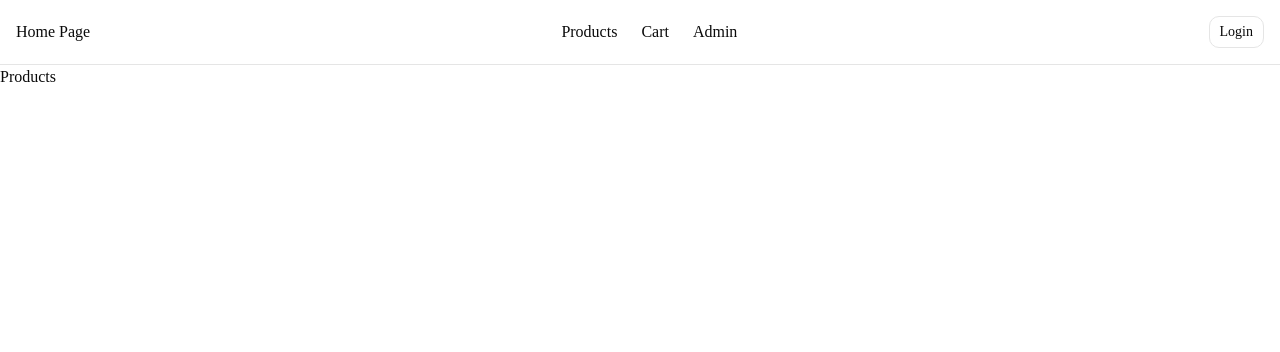
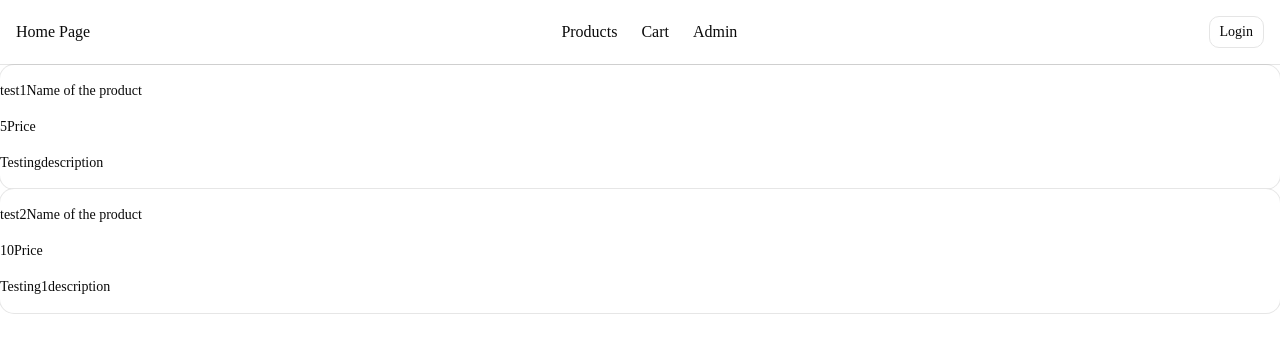
Before and after one commit to ilonagog/skstudio-frontend, a Next.js app: page /products in a window 1280 px wide. Shown: the top 352 px of the page. Built offline with nearby package versions, Linux system fonts and the light colour scheme.

Commit message:
Test product card

```diff
--- a/app/components/ProductCard.tsx
+++ b/app/components/ProductCard.tsx
@@ -0,0 +1,14 @@
+import { Card } from "@/components/ui/card";
+import { Button } from "@/components/ui/button";
+
+
+export default function ProductCard({productItem}: any){
+    const {name, price, description} = productItem;
+    return (
+        <Card>
+            <h1>{name}Name of the product</h1>
+            <h1>{price}Price</h1>
+            <h1>{description}description</h1>
+        </Card>
+    )
+}
--- a/app/products/page.tsx
+++ b/app/products/page.tsx
@@ -1,7 +1,15 @@
+import ProductCard from "../components/ProductCard";
+
 export default function ProducsPage(){
+    const products=[
+        {id:1, name:"test1", price: 5, description: "Testing"},
+        {id:2, name:"test2", price: 10, description: "Testing1"},
+    ];
     return(
         <div>
-            <h1>Products</h1>
+            {products.map(product=>(
+             <ProductCard key={product.id} productItem={product} />
+            ))}
         </div>
     );
 }
--- /dev/null
+++ b/components/ui/card.tsx
@@ -0,0 +1,103 @@
+import * as React from "react"
+
+import { cn } from "@/lib/utils"
+
+function Card({
+  className,
+  size = "default",
+  ...props
+}: React.ComponentProps<"div"> & { size?: "default" | "sm" }) {
+  return (
+    <div
+      data-slot="card"
+      data-size={size}
+      className={cn(
+        "group/card flex flex-col gap-4 overflow-hidden rounded-xl bg-card py-4 text-sm text-card-foreground ring-1 ring-foreground/10 has-data-[slot=card-footer]:pb-0 has-[>img:first-child]:pt-0 data-[size=sm]:gap-3 data-[size=sm]:py-3 data-[size=sm]:has-data-[slot=card-footer]:pb-0 *:[img:first-child]:rounded-t-xl *:[img:last-child]:rounded-b-xl",
+        className
+      )}
+      {...props}
+    />
+  )
+}
+
+function CardHeader({ className, ...props }: React.ComponentProps<"div">) {
+  return (
+    <div
+      data-slot="card-header"
+      className={cn(
+        "group/card-header @container/card-header grid auto-rows-min items-start gap-1 rounded-t-xl px-4 group-data-[size=sm]/card:px-3 has-data-[slot=card-action]:grid-cols-[1fr_auto] has-data-[slot=card-description]:grid-rows-[auto_auto] [.border-b]:pb-4 group-data-[size=sm]/card:[.border-b]:pb-3",
+        className
+      )}
+      {...props}
+    />
+  )
+}
+
+function CardTitle({ className, ...props }: React.ComponentProps<"div">) {
+  return (
+    <div
+      data-slot="card-title"
+      className={cn(
+        "font-heading text-base leading-snug font-medium group-data-[size=sm]/card:text-sm",
+        className
+      )}
+      {...props}
+    />
+  )
+}
+
+function CardDescription({ className, ...props }: React.ComponentProps<"div">) {
+  return (
+    <div
+      data-slot="card-description"
+      className={cn("text-sm text-muted-foreground", className)}
+      {...props}
+    />
+  )
+}
+
+function CardAction({ className, ...props }: React.ComponentProps<"div">) {
+  return (
+    <div
+      data-slot="card-action"
+      className={cn(
+        "col-start-2 row-span-2 row-start-1 self-start justify-self-end",
+        className
+      )}
+      {...props}
+    />
+  )
+}
+
+function CardContent({ className, ...props }: React.ComponentProps<"div">) {
+  return (
+    <div
+      data-slot="card-content"
+      className={cn("px-4 group-data-[size=sm]/card:px-3", className)}
+      {...props}
+    />
+  )
+}
+
+function CardFooter({ className, ...props }: React.ComponentProps<"div">) {
+  return (
+    <div
+      data-slot="card-footer"
+      className={cn(
+        "flex items-center rounded-b-xl border-t bg-muted/50 p-4 group-data-[size=sm]/card:p-3",
+        className
+      )}
+      {...props}
+    />
+  )
+}
+
+export {
+  Card,
+  CardHeader,
+  CardFooter,
+  CardTitle,
+  CardAction,
+  CardDescription,
+  CardContent,
+}
```
